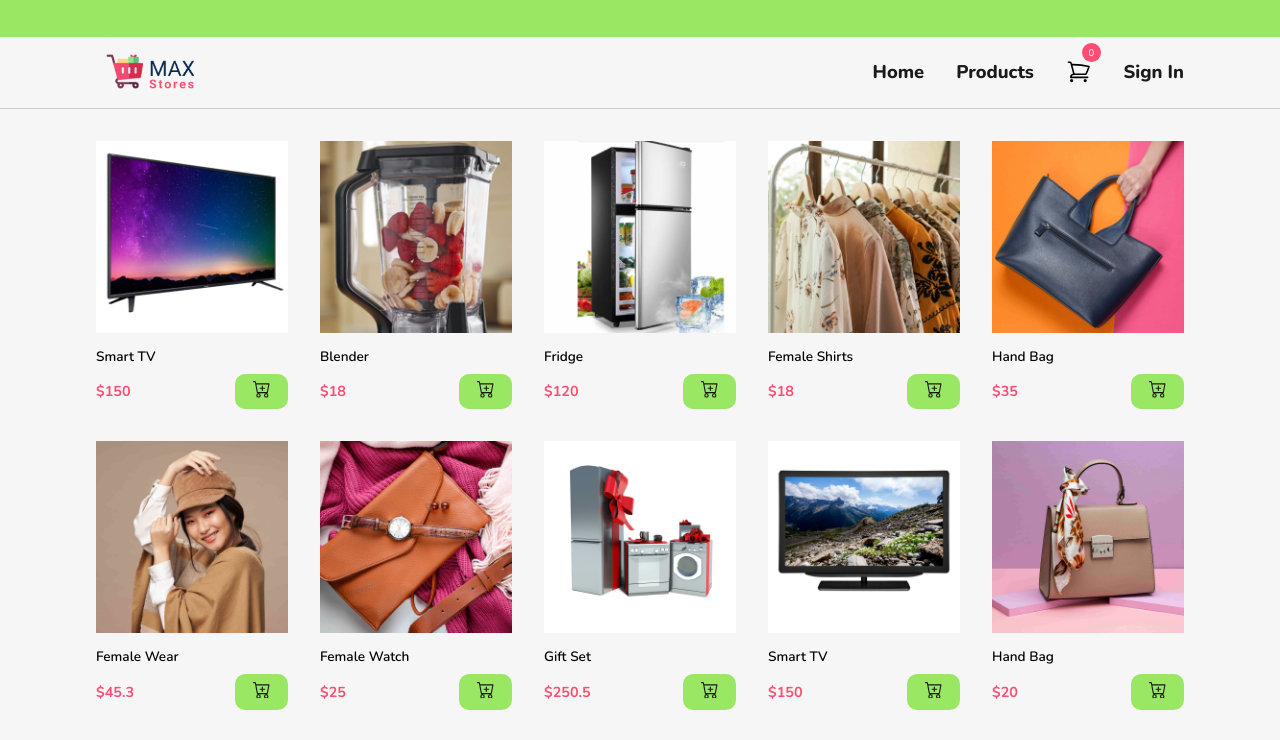
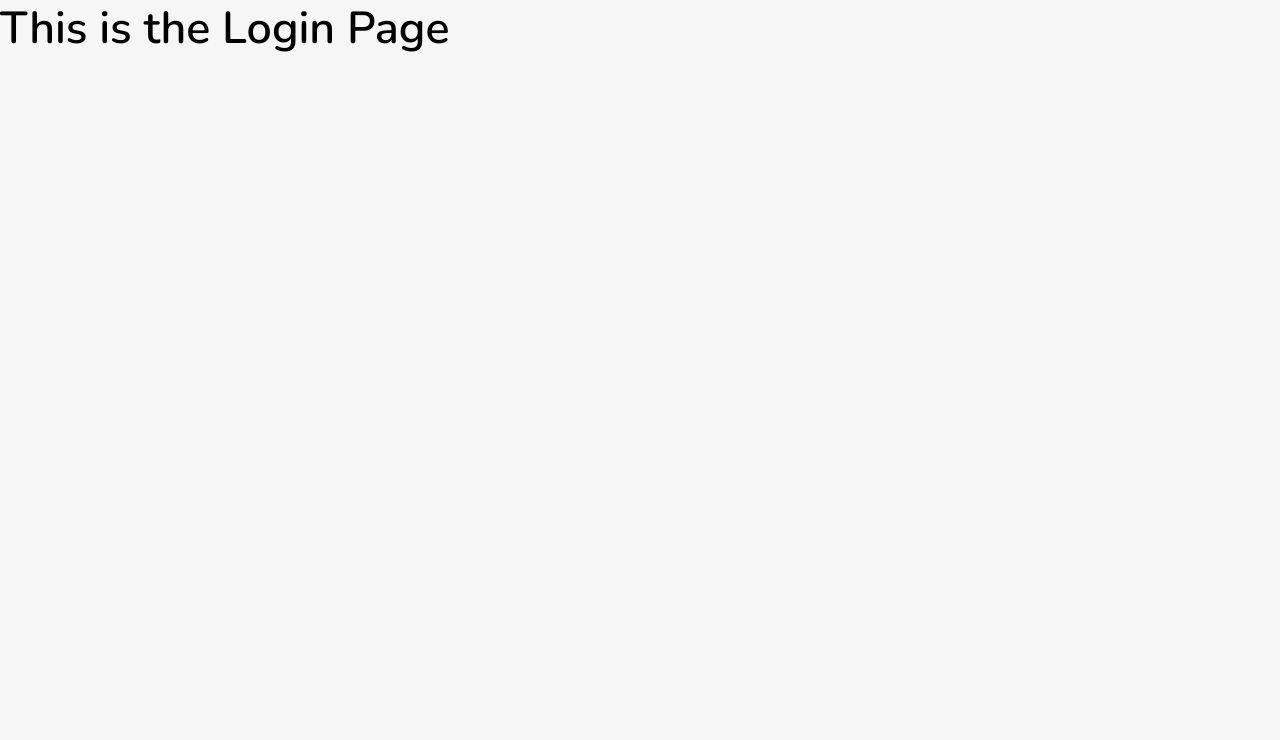
Before and after one commit to Chiemezie-Uchenwoke/max-stores, a React (Vite) app: page /signin in a window 1280 px wide. Shown: the top 740 px of the page. Built offline with nearby package versions, Linux system fonts and the light colour scheme.

Commit message:
Add multi page using react router

```diff
--- a/package.json
+++ b/package.json
@@ -13,7 +13,8 @@
     "prop-types": "^15.8.1",
     "react": "^18.3.1",
     "react-dom": "^18.3.1",
-    "react-icons": "^5.4.0"
+    "react-icons": "^5.4.0",
+    "react-router-dom": "^7.2.0"
   },
   "devDependencies": {
     "@eslint/js": "^9.17.0",
--- a/src/App.jsx
+++ b/src/App.jsx
@@ -1,16 +1,22 @@
 // import { useState } from 'react'
-import Header from './components/Header/Header'
-import './App.css'
-import ProductGallery from './components/ProductGallery/ProductGallery'
-import Footer from './components/Footer/Footer'
+import './App.css';
+import HomePage from "./components/pages/Homepage";
+import Products from './components/pages/Products';
+import Cart from "./components/pages/Cart";
+import SignIn from "./components/pages/SignIn";
+import { Routes, Route } from 'react-router-dom';
+
 
 function App() {
 
   return (
     <>
-      <Header />
-      <ProductGallery />
-      <Footer />
+      <Routes>
+        <Route path="/" element={<HomePage />}></Route>
+        <Route path="/products" element={<Products />}></Route>
+        <Route path="/cart" element={<Cart />}></Route>
+        <Route path="/signin" element={<SignIn />}></Route>
+      </Routes>
     </>
   )
 }
--- a/src/components/DesktopHeader/DesktopHeader.jsx
+++ b/src/components/DesktopHeader/DesktopHeader.jsx
@@ -4,6 +4,7 @@ import { useState, useEffect } from "react";
 import MobileHeader from "../MobileHeader/MobileHeader";
 import { CartContext } from '../../context/CartContext';
 import { useContext } from 'react';
+import { Link } from "react-router-dom";
 
 const todayDate = new Date().toString().slice(0, 15);
 const topText = ["Premium products at affordable prices", `today is ${todayDate}`];
@@ -34,13 +35,15 @@ const DesktopHeader = () => {
                     </a>
 
                     <div className="nav-links">
-                        <a href="#">home</a>
-                        <a href="#">products</a>
-                        <button>
-                            <HiOutlineShoppingCart className="cart-icon" />
-                            <span className="cart-value">{cartCount}</span>
-                        </button>
-                        <a href="">sign in</a>
+                        <Link className="nav-item" to="/">home</Link>
+                        <Link to="/products" className="nav-item">
+                        products
+                        </Link>
+                        <Link to="/cart" className="cart-button">
+                        <HiOutlineShoppingCart className="cart-icon" />
+                        <span className="cart-value">{cartCount}</span>
+                        </Link>
+                        <Link to="/signin" className="nav-item">sign in</Link>
                     </div>
 
                     <MobileHeader />
--- a/src/components/Header/Header.css
+++ b/src/components/Header/Header.css
@@ -135,7 +135,7 @@
   font-weight: 800;
  }
 
- .dropdown-links button{
+ .dropdown-links .cart-button{
   all: unset;
   position: relative;
   cursor: pointer;
@@ -191,7 +191,7 @@
         text-decoration: underline;
     }
 
-    .nav-links button{
+    .nav-links .cart-button{
         all: unset;
         position: relative;
         cursor: pointer;
--- a/src/components/MobileHeader/MobileHeader.jsx
+++ b/src/components/MobileHeader/MobileHeader.jsx
@@ -4,6 +4,7 @@ import { IoMdMenu } from "react-icons/io";
 import { MdOutlineClose } from "react-icons/md";
 import { CartContext } from '../../context/CartContext';
 import { useContext } from 'react';
+import { Link } from "react-router-dom";
 
 const MobileHeader = () => {
     const [toggler, setToggler] = useState(false);
@@ -31,15 +32,15 @@ const MobileHeader = () => {
               <MdOutlineClose className="close-icon" onClick={handleToggle} />
 
               <div className="dropdown-links">
-                <a href="#">home</a>
-                <a href="#" className="pdt">
-                  products
-                </a>
-                <button>
-                  <HiOutlineShoppingCart className="cart-icon" />
-                  <span className="cart-value">{cartCount}</span>
-                </button>
-                <a href="">sign in</a>
+                  <Link className="nav-item" to="/">home</Link>
+                  <Link to="/products" className="nav-item">
+                    products
+                  </Link>
+                  <Link to="/cart" className="cart-button">
+                    <HiOutlineShoppingCart className="cart-icon" />
+                    <span className="cart-value">{cartCount}</span>
+                  </Link>
+                  <Link to="/signin" className="nav-item">sign in</Link>
               </div>
             </div>
           </div>
--- /dev/null
+++ b/src/components/pages/Cart.jsx
@@ -0,0 +1,6 @@
+const Cart = () => {
+    return(
+        <h1>This is the Cart Page</h1>
+    )
+}
+export default Cart;
--- /dev/null
+++ b/src/components/pages/HomePage.jsx
@@ -0,0 +1,14 @@
+import Header from '../Header/Header';
+import ProductGallery from '../ProductGallery/ProductGallery';
+import Footer from '../Footer/Footer';
+
+const HomePage = () => {
+    return (
+        <>
+            <Header />
+            <ProductGallery />
+            <Footer />
+        </>
+    )
+}
+export default HomePage;
--- /dev/null
+++ b/src/components/pages/Products.jsx
@@ -0,0 +1,6 @@
+const Products = () => {
+    return(
+        <h1>This is the Products Page</h1>
+    )
+}
+export default Products;
--- /dev/null
+++ b/src/components/pages/SignIn.jsx
@@ -0,0 +1,6 @@
+const SignIn = () => {
+    return(
+        <h1>This is the Login Page</h1>
+    )
+}
+export default SignIn;
--- a/src/main.jsx
+++ b/src/main.jsx
@@ -1,13 +1,16 @@
-import { StrictMode } from 'react'
-import { createRoot } from 'react-dom/client'
-import './index.css'
-import App from './App.jsx'
-import CartProvider from './context/CartContext.jsx'
+import { StrictMode } from 'react';
+import { createRoot } from 'react-dom/client';
+import './index.css';
+import App from './App.jsx';
+import CartProvider from './context/CartContext.jsx';
+import { BrowserRouter } from 'react-router-dom';
 
 createRoot(document.getElementById('root')).render(
   <StrictMode>
-     <CartProvider>
-        <App />
-     </CartProvider>
+     <BrowserRouter>
+         <CartProvider>
+            <App />
+         </CartProvider>
+     </BrowserRouter>
   </StrictMode>,
 )
```
Also changed, not shown: 1 other file (tests, documents, lock files or other folders).
